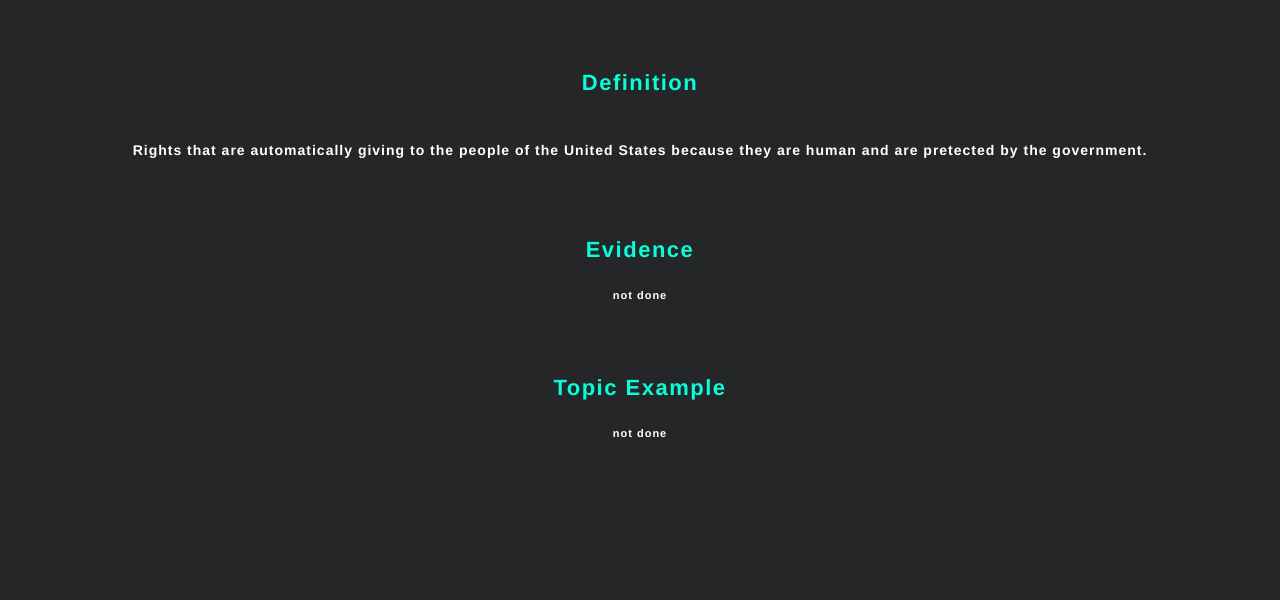
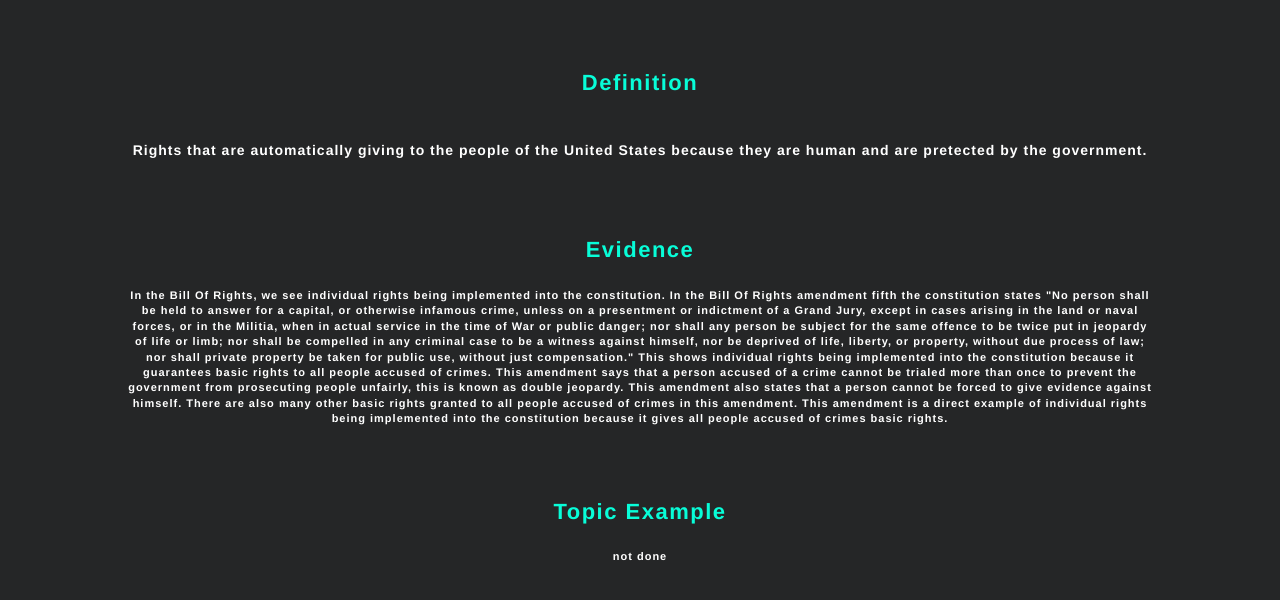
Before and after one commit to jackgrodnick/CivicsProject, a plain HTML site: page individualrights.html in a window 1280 px wide. Shown: the part 192-792 px from the top of the page. Drawn offline with nearby package versions, Linux system fonts and the light colour scheme; a web font is replaced by a local one.

Commit message:
individual rights par

```diff
--- a/individualrights.html
+++ b/individualrights.html
@@ -48,7 +48,7 @@ crossorigin="anonymous">
       <h3 class="evidenced">Evidence</h3>
     </div>
     <div class="example-fed">
-      <p class="para">not done</p>
+      <p class="para">In the Bill Of Rights, we see individual rights being implemented into the constitution. In the Bill Of Rights amendment fifth the constitution states "No person shall be held to answer for a capital, or otherwise infamous crime, unless on a presentment or indictment of a Grand Jury, except in cases arising in the land or naval forces, or in the Militia, when in actual service in the time of War or public danger; nor shall any person be subject for the same offence to be twice put in jeopardy of life or limb; nor shall be compelled in any criminal case to be a witness against himself, nor be deprived of life, liberty, or property, without due process of law; nor shall private property be taken for public use, without just compensation." This shows individual rights being implemented into the constitution because it guarantees basic rights to all people accused of crimes. This amendment says that a person accused of a crime cannot be trialed more than once to prevent the government from prosecuting people unfairly, this is known as double jeopardy. This amendment also states that a person cannot be forced to give evidence against himself. There are also many other basic rights granted to all people accused of crimes in this amendment. This amendment is a direct example of individual rights being implemented into the constitution because it gives all people accused of crimes basic rights.</p>
     </div>
     <div class="topic-ex">
       <h3 class="topic">Topic Example</h3>
```
